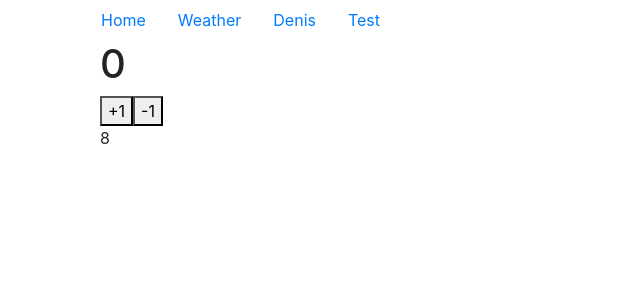
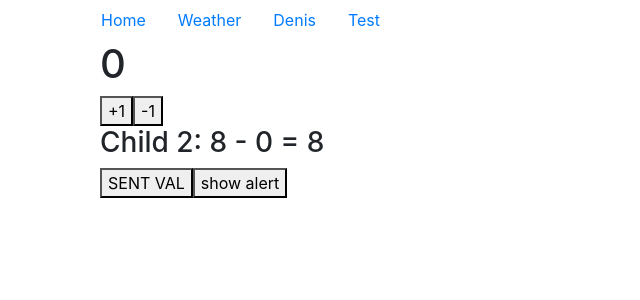
Before and after one commit to ArtemProkopenko123/WeeksCounter, a React (Create React App) app: page /test in a window 1280 px wide. Shown: the top 300 px of the page, without its empty margins (0-640 px from the left). Built offline with nearby package versions, Linux system fonts and the light colour scheme.

Commit message:
App 3 Dispatch Events

```diff
--- a/src/components/app3/appWrap.jsx
+++ b/src/components/app3/appWrap.jsx
@@ -9,6 +9,8 @@ class TestAppWrap extends React.Component {
         };
         this.incrementCount = this.incrementCount.bind(this);
         this.decrementCounter = this.decrementCounter.bind(this);
+
+        this.getData = this.getData.bind(this);
     }
     incrementCount() {
         this.setState( {
@@ -19,6 +21,11 @@ class TestAppWrap extends React.Component {
         this.setState( {
           counter: this.state.counter - 1
         });
+    }
+    getData(val){
+        console.log("THIS COUNTER ", this.counter);
+        console.log("THIS STATE CONTER ", this.state.counter);
+        console.log("VAL  ", val);
     }
     render(){
         return(
@@ -34,6 +41,7 @@ class TestAppWrap extends React.Component {
                     <div className="col">
                         <Child2
                             counter = {this.state.counter}
+                            getVal = {this.getData}
                         />
                     </div>
                 </div>
--- a/src/components/app3/child_2.jsx
+++ b/src/components/app3/child_2.jsx
@@ -9,10 +9,20 @@ class Child2 extends React.Component {
         };
         console.log("HELLO: ", props);
     }
+    sentVal(val){
+        this.props.getVal(val);
+    }
+    showAlert(val) {
+        console.log("ALERT: " , val.target.value);
+
+      }
     render(){
         return(
             <>
-                {this.state.counter2 - this.props.counter}
+                <h3>Child 2: {this.state.counter2 } - {this.props.counter} = {this.state.counter2 - this.props.counter}</h3>
+
+                <button onClick={this.sentVal(((this.state.counter2 - this.props.counter) * 7 )+ 1000)}>SENT VAL</button>
+                <button onClick={this.showAlert.bind("AAA")} value="BUTTON VALUE">show alert</button>
             </>
         );
     }
```
